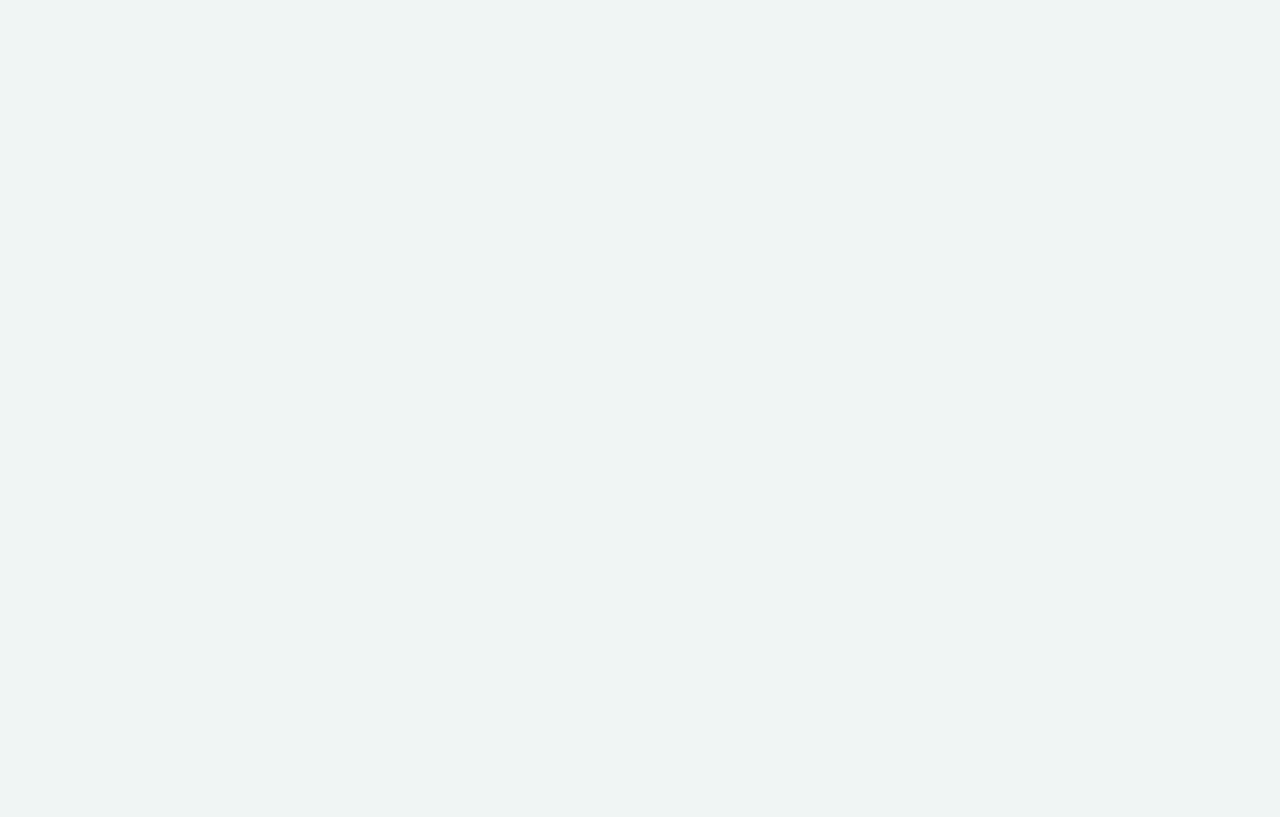
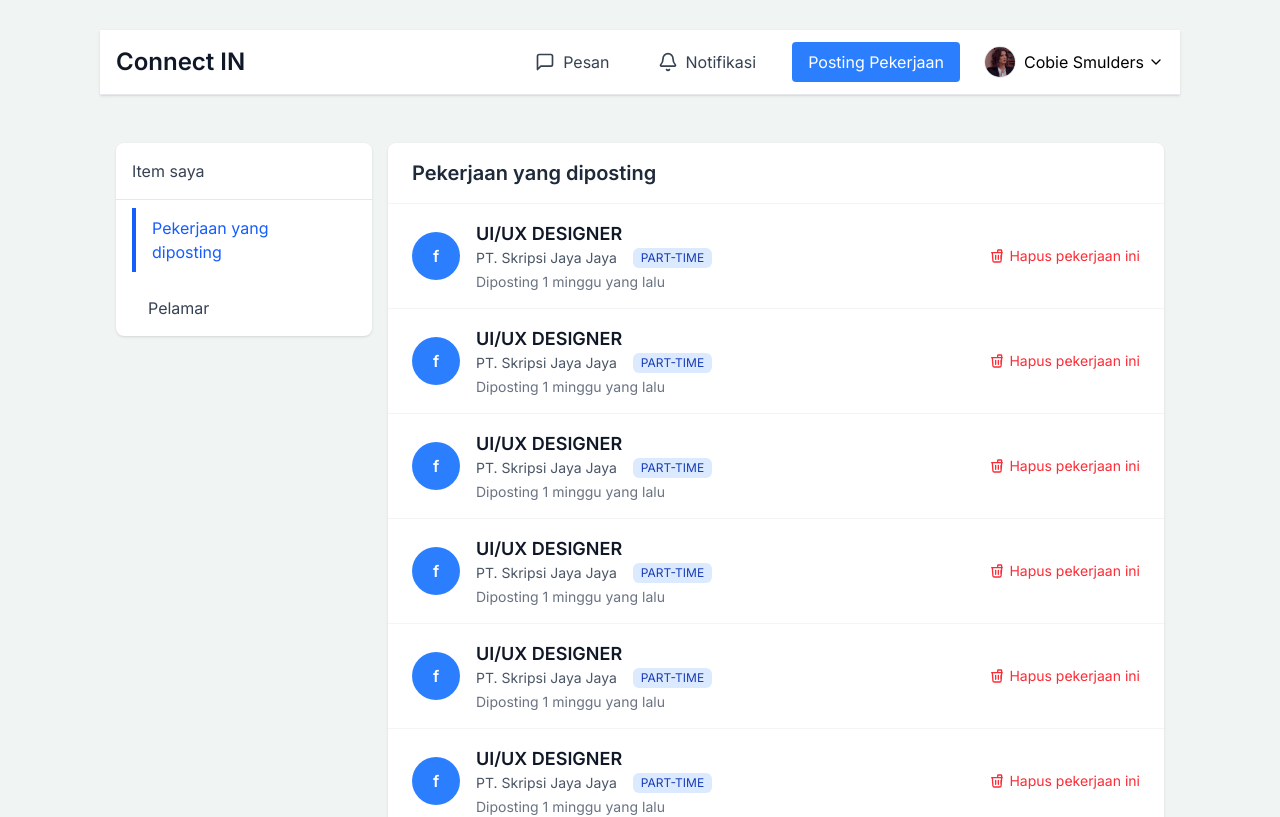
Before and after one commit to jennilaluyan/connect-in, a React (Vite) app: page /admin/akun-posting-pekerjaan/pekerjaan-diposting in a window 1280 px wide. Before the commit this address had no page. Shown: the top 817 px of the page. Built offline with nearby package versions, Linux system fonts and the light colour scheme.

Commit message:
menambanbahkan page akun posting pekerjaan

```diff
--- a/src/App.jsx
+++ b/src/App.jsx
@@ -1,24 +1,27 @@
-import { StrictMode } from 'react'
-import { createRoot } from 'react-dom/client'
-import { BrowserRouter, Routes, Route } from 'react-router-dom'
-import './style.css'
-import LandingPage from './components/landing-page/LandingPage'
-import LoginPage from './components/login-page/LoginPage'
-import RegisterPage from './components/register-page/RegisterPage'
-import Dashboard from './components/dashboard/Dashboard'
-import JobDetail from './components/detail-job/JobDetail'
-import ConnectionsPage from './components/connections-page/ConnectionsPage'
-import { NavProvider } from './components/connections-page/NavContext'
-import ProfileEditPage from './components/profil/ProfileEditPage'
-import PekerjaanSayaPage from './components/pekerjaan-saya/PekerjaanSayaPage'
-import Footer from './components/landing-page/Footer'
-import AdminProfilePage from './components/admin/profile/AdminProfilePage'
-import MessagesAdminPage from './components/admin/pesan/MessagesAdminPage'
-import NotifikasiAdminPage from './components/admin/notifikasi/NotifikasiAdminPage'
-import MessagesUserPage from './components/messages-page/MessagesUserPage'
-import NotifikasiUserPage from './components/notifikasi/NotifikasiUserPage'
-import PostingPekerjaan from './components/admin/posting-pekerjaan/PostingPekerjaan'
-import ProfileUserPage from './components/profil/ProfileUserPage'
+import { StrictMode } from "react";
+import { createRoot } from "react-dom/client";
+import { BrowserRouter, Routes, Route } from "react-router-dom";
+import "./style.css";
+import LandingPage from "./components/landing-page/LandingPage";
+import LoginPage from "./components/login-page/LoginPage";
+import RegisterPage from "./components/register-page/RegisterPage";
+import Dashboard from "./components/dashboard/Dashboard";
+import JobDetail from "./components/detail-job/JobDetail";
+import ConnectionsPage from "./components/connections-page/ConnectionsPage";
+import { NavProvider } from "./components/connections-page/NavContext";
+import ProfileEditPage from "./components/profil/ProfileEditPage";
+import PekerjaanSayaPage from "./components/pekerjaan-saya/PekerjaanSayaPage";
+import Footer from "./components/landing-page/Footer";
+import AdminProfilePage from "./components/admin/profile/AdminProfilePage";
+import MessagesAdminPage from "./components/admin/pesan/MessagesAdminPage";
+import NotifikasiAdminPage from "./components/admin/notifikasi/NotifikasiAdminPage";
+import MessagesUserPage from "./components/messages-page/MessagesUserPage";
+import NotifikasiUserPage from "./components/notifikasi/NotifikasiUserPage";
+import PostingPekerjaan from "./components/admin/posting-pekerjaan/PostingPekerjaan";
+import ProfileUserPage from "./components/profil/ProfileUserPage";
+import AkunPostingPekerjaan from "./components/admin/akun-posting-pekerjaan/AkunPostingPekerjaan";
+import PekerjaanDiposting from "./components/admin/akun-posting-pekerjaan/PekerjaanDiposting";
+import Pelamar from "./components/admin/akun-posting-pekerjaan/Pelamar";
 
 // Layout component that includes Footer
 const LayoutWithFooter = ({ children }) => (
@@ -26,20 +29,15 @@ const LayoutWithFooter = ({ children }) => (
     {children}
     <Footer />
   </>
-)
+);
 
-createRoot(document.getElementById('root')).render(
+createRoot(document.getElementById("root")).render(
   <StrictMode>
     <NavProvider>
       <BrowserRouter>
         <Routes>
           {/* Pages with Footer */}
-          <Route
-            path="/"
-            element={
-              <LandingPage />
-            }
-          />
+          <Route path="/" element={<LandingPage />} />
           <Route
             path="/dashboard"
             element={
@@ -136,12 +134,37 @@ createRoot(document.getElementById('root')).render(
               </LayoutWithFooter>
             }
           />
+          <Route
+            path="/admin/akun-posting-pekerjaan"
+            element={
+              <LayoutWithFooter>
+                <AkunPostingPekerjaan />
+              </LayoutWithFooter>
+            }
+          />
+          <Route
+            path="/admin/akun-posting-pekerjaan/pekerjaan-diposting"
+            element={
+              <LayoutWithFooter>
+                <PekerjaanDiposting />
+              </LayoutWithFooter>
+            }
+          />
+          <Route
+            path="/admin/akun-posting-pekerjaan/pelamar"
+            element={
+              <LayoutWithFooter>
+                <Pelamar />
+              </LayoutWithFooter>
+            }
+          />
+
           {/* Pages without Footer */}
           <Route path="src/components/login-page" element={<LoginPage />} />
           <Route path="src/components/register-page" element={<RegisterPage />} />
-          <Route path="src/components/connections-page" element={<ConnectionsPage />} />
+          <Route path="/connections" element={<ConnectionsPage />} />
         </Routes>
       </BrowserRouter>
     </NavProvider>
   </StrictMode>
-)
+);
--- /dev/null
+++ b/src/components/admin/akun-posting-pekerjaan/AkunPostingPekerjaan.jsx
@@ -0,0 +1,28 @@
+import { Routes, Route, Link, Navigate } from "react-router-dom";
+import PekerjaanDiposting from "./PekerjaanDiposting";
+import Pelamar from "./Pelamar";
+
+const AkunPostingPekerjaan = () => {
+  return (
+    <div className="p-4">
+      {/* Navbar / sidebar navigasi */}
+      <nav className="mb-4">
+        <Link to="pekerjaan-diposting" className="mr-4">
+          Pekerjaan Diposting
+        </Link>
+        <Link to="pelamar">Pelamar</Link>
+      </nav>
+
+      {/* Area konten yang berubah */}
+      <Routes>
+        {/* Kalau path kosong, langsung redirect ke pekerjaan-diposting */}
+        <Route index element={<Navigate to="pekerjaan-diposting" replace />} />
+
+        <Route path="pekerjaan-diposting" element={<PekerjaanDiposting />} />
+        <Route path="pelamar" element={<Pelamar />} />
+      </Routes>
+    </div>
+  );
+};
+
+export default AkunPostingPekerjaan;
--- /dev/null
+++ b/src/components/admin/akun-posting-pekerjaan/PekerjaanDiposting.jsx
@@ -0,0 +1,89 @@
+import React from "react";
+import { Link } from "react-router-dom";
+// import itemIcon from "../../assets/item-icon.png";
+import NavbarAdmin from "../profile/NavbarAdmin";
+
+const PekerjaanDiposting = () => {
+  // Sample job data - multiple UI/UX Designer positions from PT. Skripsi Jaya Jaya
+  const jobListings = Array(11).fill({
+    id: 1,
+    title: "UI/UX DESIGNER",
+    company: "PT. Skripsi Jaya Jaya",
+    type: "PART-TIME",
+    timePosted: "Diposting 1 minggu yang lalu",
+  });
+
+  return (
+    <div id="pekerjaan-diposting">
+      <NavbarAdmin title="Connect IN" />
+      <div className="flex flex-col md:flex-row min-h-screen p-4 mt-8">
+        {/* Left Sidebar */}
+        <div className="w-full md:w-64 mb-4 md:mb-0 md:mr-4">
+          <div className="bg-white rounded-lg shadow-sm">
+            {/* Item saya section */}
+            <div className="p-4">
+              <div className="flex items-center">
+                {/* <img src={itemIcon} alt="Item icon" className="w-5 h-5 mr-2" /> */}
+                <span className="text-gray-700 font-medium">Item saya</span>
+              </div>
+            </div>
+
+            {/* Divider */}
+            <div className="border-t border-gray-200"></div>
+
+            {/* Pekerjaan yang diposting sidebar link */}
+            <div className="py-2 px-4">
+              <Link to="#" className="block py-2 px-4 text-blue-600 border-l-4 border-blue-600">
+                Pekerjaan yang diposting
+              </Link>
+            </div>
+
+            {/* Pelamar sidebar link */}
+            <div className="py-2 px-4">
+              <Link to="/admin/akun-posting-pekerjaan/pelamar" className="block py-2 px-4 text-gray-700">
+                Pelamar
+              </Link>
+            </div>
+          </div>
+        </div>
+
+        {/* Main Content */}
+        <div className="flex-1">
+          <div className="bg-white rounded-lg shadow-sm overflow-hidden">
+            {/* Header */}
+            <div className="px-6 py-4">
+              <h1 className="text-xl font-semibold text-gray-800">Pekerjaan yang diposting</h1>
+            </div>
+
+            {/* Job Listings */}
+            <div>
+              {jobListings.map((job, index) => (
+                <div key={index} className="px-6 py-4 flex justify-between items-center border-t border-gray-100">
+                  <div className="flex items-center">
+                    <div className="w-12 h-12 rounded-full bg-blue-500 mr-4 flex items-center justify-center text-white font-bold">f</div>
+                    <div>
+                      <h3 className="text-lg font-semibold text-gray-900">{job.title}</h3>
+                      <div className="flex flex-wrap items-center">
+                        <span className="text-gray-600 text-sm">{job.company}</span>
+                        <span className="ml-4 px-2 py-0.5 bg-blue-100 text-blue-800 text-xs rounded-md">{job.type}</span>
+                      </div>
+                      <p className="text-gray-500 text-sm mt-1">{job.timePosted}</p>
+                    </div>
+                  </div>
+                  <button className="text-red-500 text-sm flex items-center">
+                    <svg xmlns="http://www.w3.org/2000/svg" className="h-4 w-4 mr-1" fill="none" viewBox="0 0 24 24" stroke="currentColor">
+                      <path strokeLinecap="round" strokeLinejoin="round" strokeWidth={2} d="M19 7l-.867 12.142A2 2 0 0116.138 21H7.862a2 2 0 01-1.995-1.858L5 7m5 4v6m4-6v6m4-6v6m1-10V4a1 1 0 00-1-1h-4a1 1 0 00-1 1v3M4 7h16" />
+                    </svg>
+                    Hapus pekerjaan ini
+                  </button>
+                </div>
+              ))}
+            </div>
+          </div>
+        </div>
+      </div>
+    </div>
+  );
+};
+
+export default PekerjaanDiposting;
--- /dev/null
+++ b/src/components/admin/akun-posting-pekerjaan/Pelamar.jsx
@@ -0,0 +1,89 @@
+import React from "react";
+import { Link } from "react-router-dom";
+// import itemIcon from "../../assets/item-icon.png";
+import NavbarAdmin from "../profile/NavbarAdmin";
+
+const Pelamar = () => {
+  // Sample applicant data - multiple Jhon Doe UI/UX Designers
+  const applicants = Array(11).fill({
+    id: 1,
+    name: "Jhon Doe",
+    position: "UI/UX DESIGNER",
+  });
+
+  return (
+    <div id="pelamar">
+      <NavbarAdmin title="Connect IN" />
+      <div className="flex flex-col md:flex-row min-h-screen p-4 mt-8">
+        {/* Left Sidebar */}
+        <div className="w-full md:w-64 mb-4 md:mb-0 md:mr-4">
+          <div className="bg-white rounded-lg shadow-sm">
+            {/* Item saya section */}
+            <div className="p-4">
+              <div className="flex items-center">
+                {/* <img src={itemIcon} alt="Item icon" className="w-5 h-5 mr-2" /> */}
+                <span className="text-gray-700 font-medium">Item saya</span>
+              </div>
+            </div>
+
+            {/* Divider */}
+            <div className="border-t border-gray-200"></div>
+
+            {/* Pekerjaan yang diposting sidebar link */}
+            <div className="py-2 px-4">
+              <Link to="/admin/akun-posting-pekerjaan/pekerjaan-diposting" className="block py-2 px-4 text-gray-700">
+                Pekerjaan yang diposting
+              </Link>
+            </div>
+
+            {/* Pelamar sidebar link */}
+            <div className="py-2 px-4">
+              <Link to="#" className="block py-2 px-4 text-blue-600 border-l-4 border-blue-600">
+                Pelamar
+              </Link>
+            </div>
+          </div>
+        </div>
+
+        {/* Main Content */}
+        <div className="flex-1">
+          <div className="bg-white rounded-lg shadow-sm overflow-hidden">
+            {/* Header */}
+            <div className="px-6 py-4">
+              <h1 className="text-xl font-semibold text-gray-800">Pelamar</h1>
+            </div>
+
+            {/* Applicant Listings */}
+            <div>
+              {applicants.map((applicant, index) => (
+                <div key={index} className="px-6 py-4 flex justify-between items-center border-t border-gray-100">
+                  <div className="flex items-center">
+                    <div className="w-12 h-12 rounded-full bg-gray-200 mr-4 overflow-hidden">
+                      {/* Placeholder image for applicant */}
+                      <img src="/api/placeholder/48/48" alt="Applicant" className="w-full h-full object-cover" />
+                    </div>
+                    <div>
+                      <h3 className="text-lg font-semibold text-gray-900">{applicant.name}</h3>
+                      <div className="flex items-center">
+                        <span className="text-gray-600 text-sm">{applicant.position}</span>
+                        <a href="#" className="text-blue-500 text-sm ml-4">
+                          Download CV
+                        </a>
+                      </div>
+                    </div>
+                  </div>
+                  <div className="flex space-x-2">
+                    <button className="px-3 py-1 bg-red-100 text-red-500 text-sm rounded">Tolak Lamaran</button>
+                    <button className="px-3 py-1 bg-blue-500 text-white text-sm rounded">Terima Lamaran</button>
+                  </div>
+                </div>
+              ))}
+            </div>
+          </div>
+        </div>
+      </div>
+    </div>
+  );
+};
+
+export default Pelamar;
```
Also changed, not shown: src/components/admin/profile/NavbarAdmin.jsx (+4 -5 lines).
